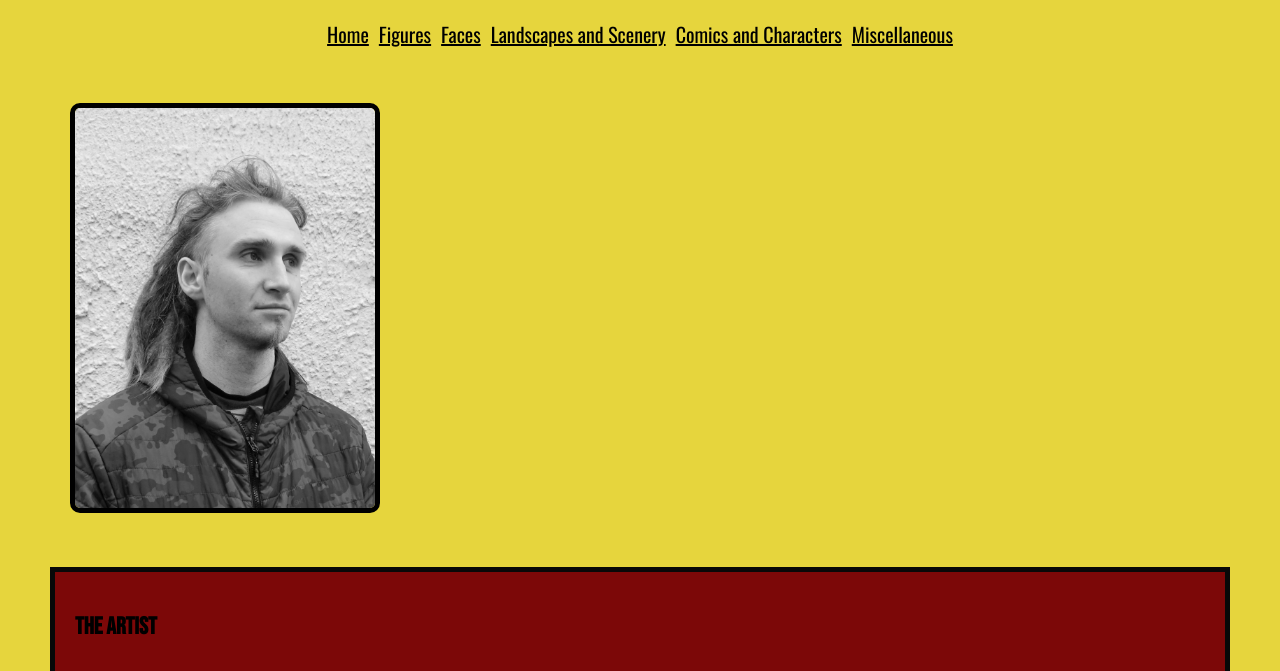
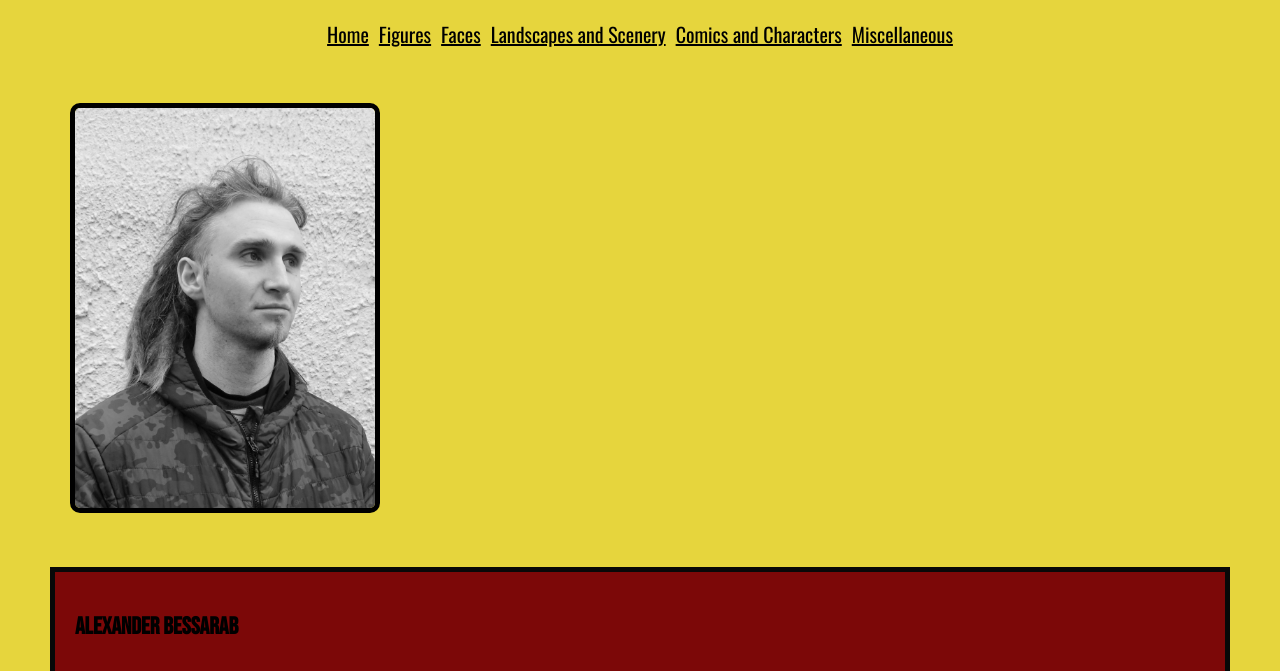
Before and after one commit to Feralleaf/artist_website, a plain HTML site: page artist.html in a window 1280 px wide. Shown: the part 129-800 px from the top of the page. Drawn offline with nearby package versions, Linux system fonts and the light colour scheme.

Commit message:
Add files via upload

```diff
--- a/artist.html
+++ b/artist.html
@@ -20,7 +20,7 @@
     </div>
     <br>
     <div id="about">
-        <h2>The Artist</h2>
+        <h2>Alexander Bessarab</h2>
         <p>
             Alex is an independent digital artist from Lithuania. He is fluent in Russian, Lithuanian, and English; developed from his fascination with American cartoons since childhood. He percieves them as pleasant and enjoyable to watch, as well as being the source that has fuelled his passion and creativity.
         </p>
```
